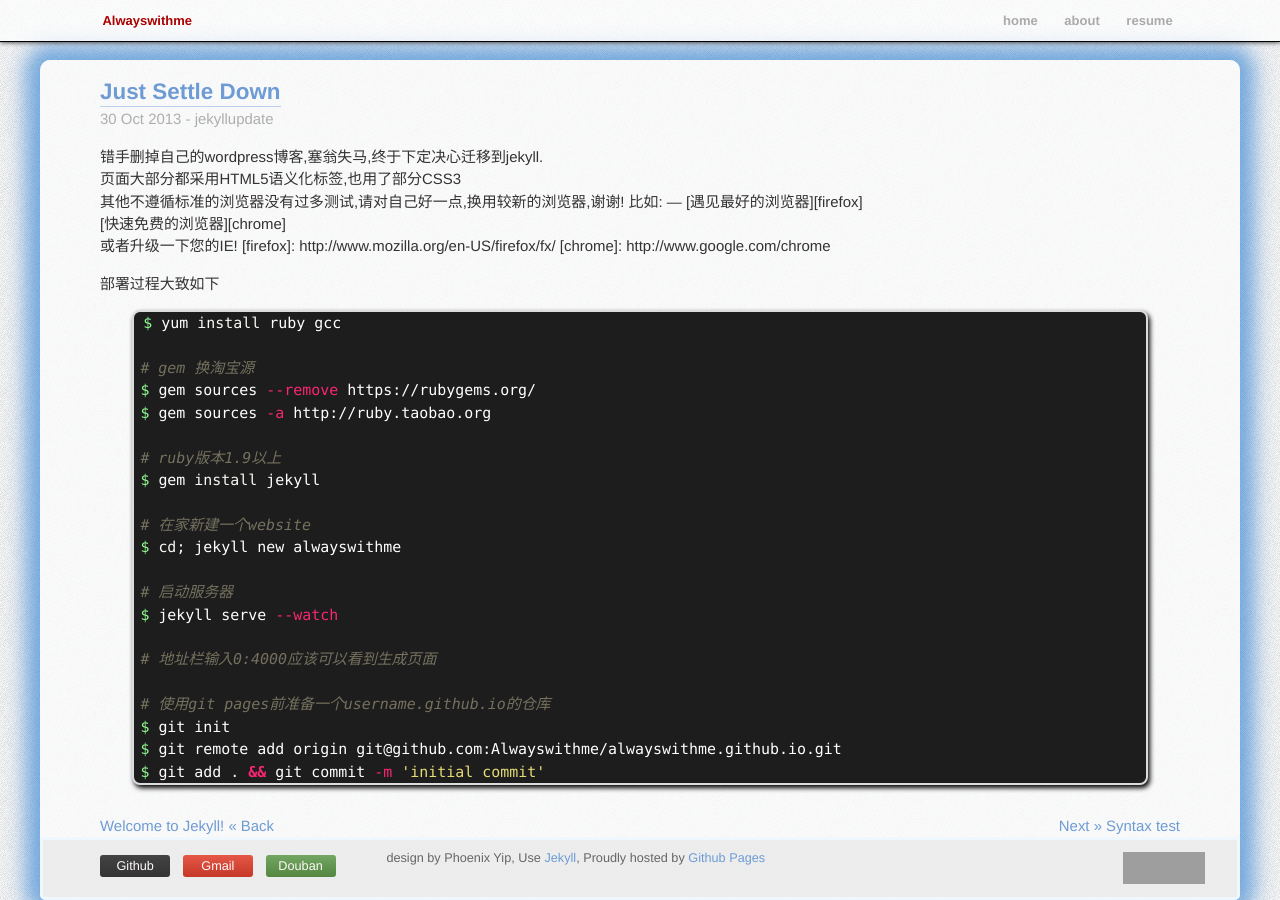
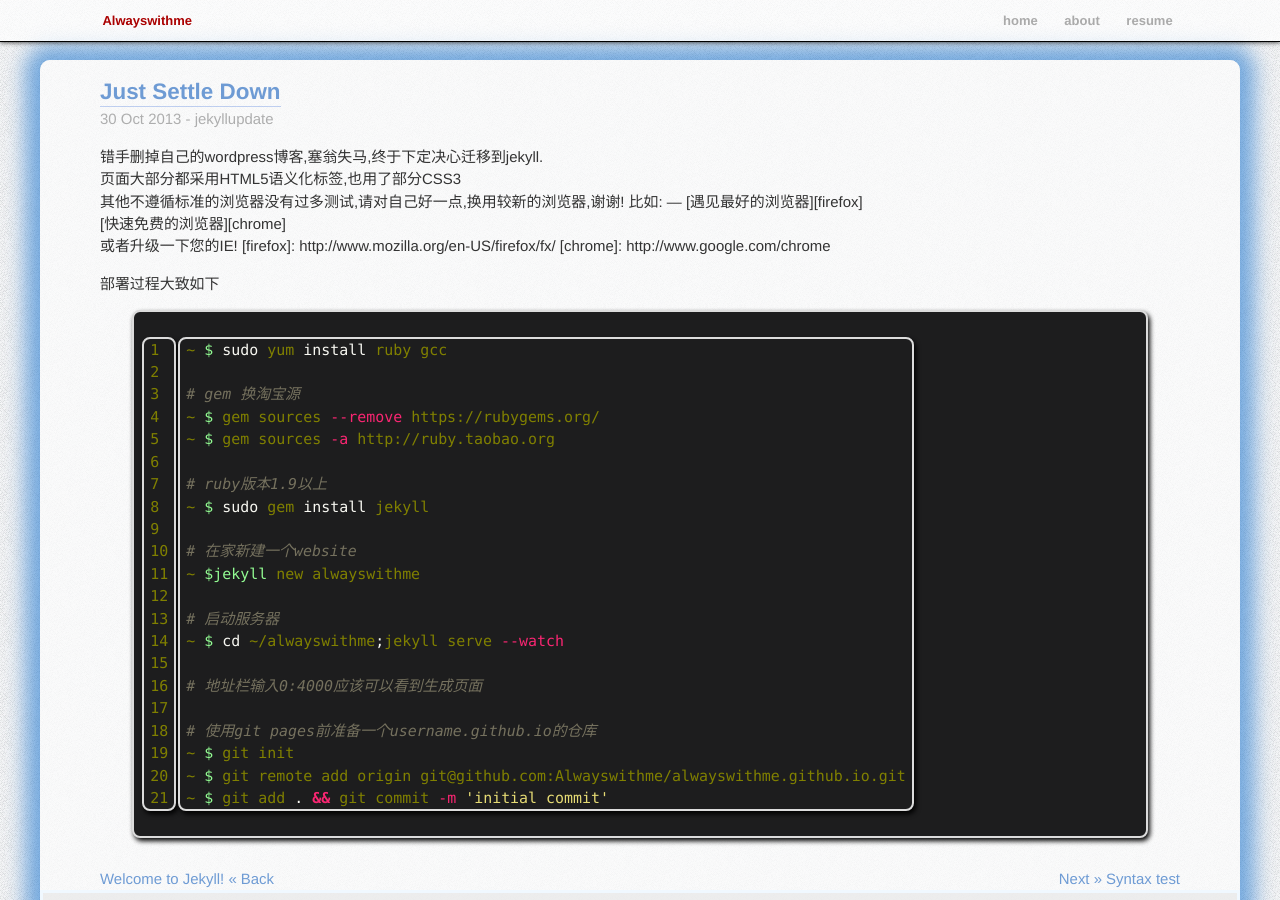
Before and after one commit to Alwayswithme/alwayswithme.github.io, a Jekyll site: the page built from _posts/2013-10-30-just-settle-down.markdown, in a window 1280 px wide and 900 px high. Built offline with Jekyll 4.4.1, drawn with Linux system fonts in a browser that asks for light colours; Markdown is read by kramdown in place of the engine named in the settings; grey boxes are pictures that could not be loaded.

Commit message:
modified:   _posts/2013-10-30-just-settle-down.markdown 	modified:   _posts/2013-10-30-syntax-test.markdown 	modified:   css/main.css

```diff
--- a/_posts/2013-10-30-just-settle-down.markdown
+++ b/_posts/2013-10-30-just-settle-down.markdown
@@ -17,26 +17,26 @@ categories: jekyll update
 [chrome]: http://www.google.com/chrome
 
 部署过程大致如下
-{% highlight bash %}
-$ yum install ruby gcc
+{% highlight bash  linenos=table %}
+~ $ sudo yum install ruby gcc
 
 # gem 换淘宝源
-$ gem sources --remove https://rubygems.org/
-$ gem sources -a http://ruby.taobao.org
+~ $ gem sources --remove https://rubygems.org/
+~ $ gem sources -a http://ruby.taobao.org
 
 # ruby版本1.9以上
-$ gem install jekyll
+~ $ sudo gem install jekyll
 
 # 在家新建一个website
-$ cd; jekyll new alwayswithme
+~ $jekyll new alwayswithme
 
 # 启动服务器
-$ jekyll serve --watch
+~ $ cd ~/alwayswithme;jekyll serve --watch
 
 # 地址栏输入0:4000应该可以看到生成页面
 
 # 使用git pages前准备一个username.github.io的仓库
-$ git init
-$ git remote add origin git@github.com:Alwayswithme/alwayswithme.github.io.git
-$ git add . && git commit -m 'initial commit'
+~ $ git init
+~ $ git remote add origin git@github.com:Alwayswithme/alwayswithme.github.io.git
+~ $ git add . && git commit -m 'initial commit'
 {% endhighlight %}
--- a/_posts/2013-10-30-syntax-test.markdown
+++ b/_posts/2013-10-30-syntax-test.markdown
@@ -39,13 +39,13 @@ public class MaxSubsequence {
     int maxSum, currSum, start, end, current;
     maxSum = start = end = current = 0;
     currSum = 1;
-    for (int i = 0; len = arr.length; i < len; i++) {
+    for (int i = 0, len = arr.length; i < len; i++) {
       currSum *= arr[i];
       if (currSum > maxSum) {
         maxSum = currSum;
         start = current;
         end = i;
-      } else if (currSum <= 0) {
+      } else if (currSum = 0) {
         currSum = 1;
         current = i + 1;
       }
--- a/css/main.css
+++ b/css/main.css
@@ -58,18 +58,35 @@ hr {
 }
 ul.posts {
   list-style-type: none;
-  margin-bottom: 2em;
+  margin-bottom: 1em;
 }
 
 ul.posts li {
   line-height: 1.75em;
   font-size: 125%;
+  transition: margin 1s ease-in;
+}
+ul.posts li a:hover {
   border-bottom: 2px solid gainsboro;
+}
+/* TODO
+  content: "";
+  border-width: 10px;
+  border-style: solid;
+  border-color: transparent transparent transparent #444;
+  width: 0;
+  height: 0;
+  position: absolute;
+  top: 0px;
+  left: -30px;
+*/
+ul.posts li:hover {
+  margin-left: 1em;
 }
 
 ul.posts span {
   color: #aaa;
-  font-family: Monaco, "Courier New", monospace;
+  font-family: Monaco, consolas, "Courier New", monospace;
   font-size: 80%;
 }
 ul {
@@ -117,15 +134,15 @@ ul {
   margin-left: 1.35em;
 }
 
+.post pre code {
+  border: none;
+}
 .post code {
   border: 2px solid #ddd;
   padding: 0 .2em;
-  color: blueviolet;
 }
-
-.post pre code {
-  color: white;
-  border: none;
+code, .code {
+  color: olive;
 }
 
 .post pre {
@@ -155,6 +172,7 @@ ul {
 }
 /* date */
 time.meta {
+  margin-left: 30px;
   font-size: 80%;
   color: white;
   border-radius: 5px;
```
